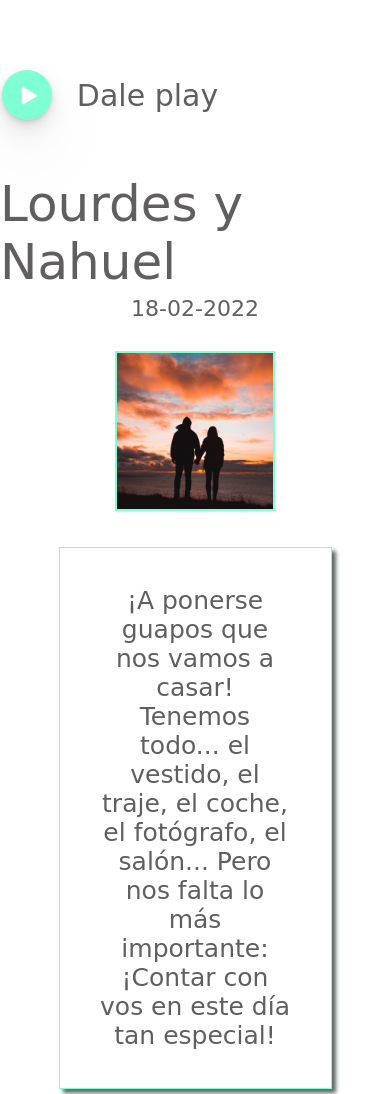
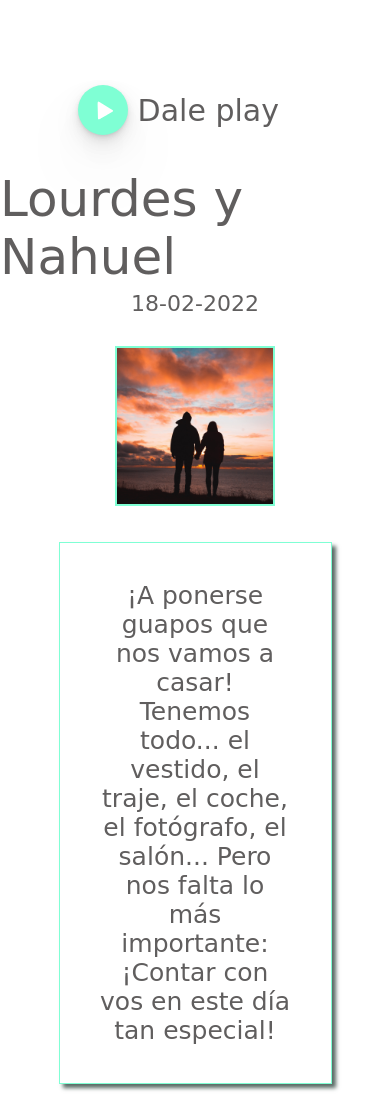
Before and after one commit to vadiazbailey/Invitaci-n, a plain HTML site: page index.html in a window 390 px wide. Shown: the top 1094 px of the page. Drawn offline with Linux system fonts and the light colour scheme; a web font is replaced by a local one.

Commit message:
Agregamos media para celular

```diff
--- a/css/style.css
+++ b/css/style.css
@@ -20,7 +20,7 @@ body{
     align-items: center;
 
     margin-top: 45px;
-    margin-left: -50vw;
+    margin-left: -45vw;
 }
 
 .botón {
@@ -410,3 +410,14 @@ body{
 /*Foto despedida*/
 
 /*Texto despedida*/
+
+@media (min-width: 320px) and (max-width: 480px){
+    .botonPlay{
+        margin-top:60px;
+        margin-left: -15vw;
+        margin-bottom: -20px;
+    }
+    .botonPlay p{
+        margin-left: -15px;
+    }
+}
```
